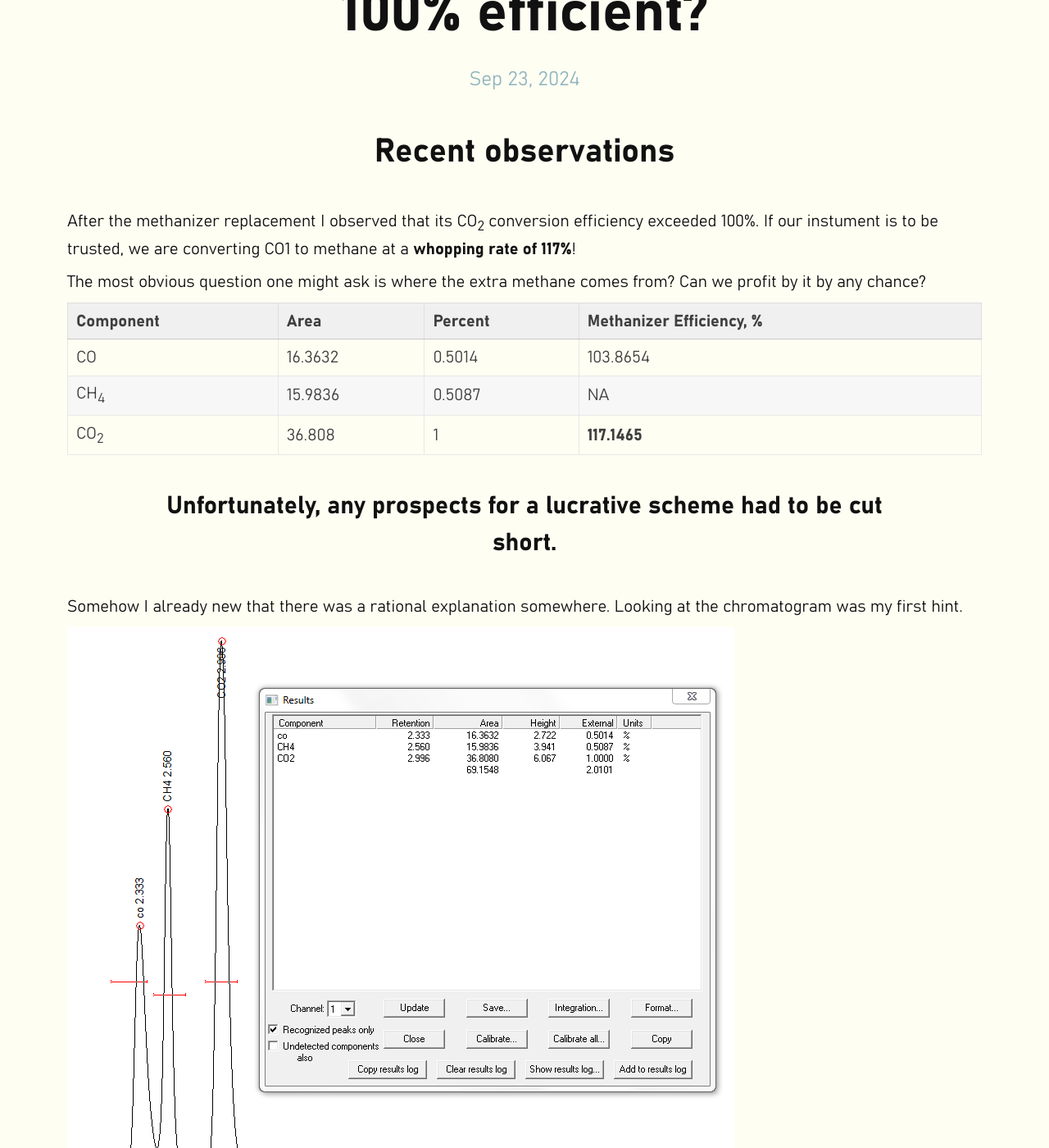
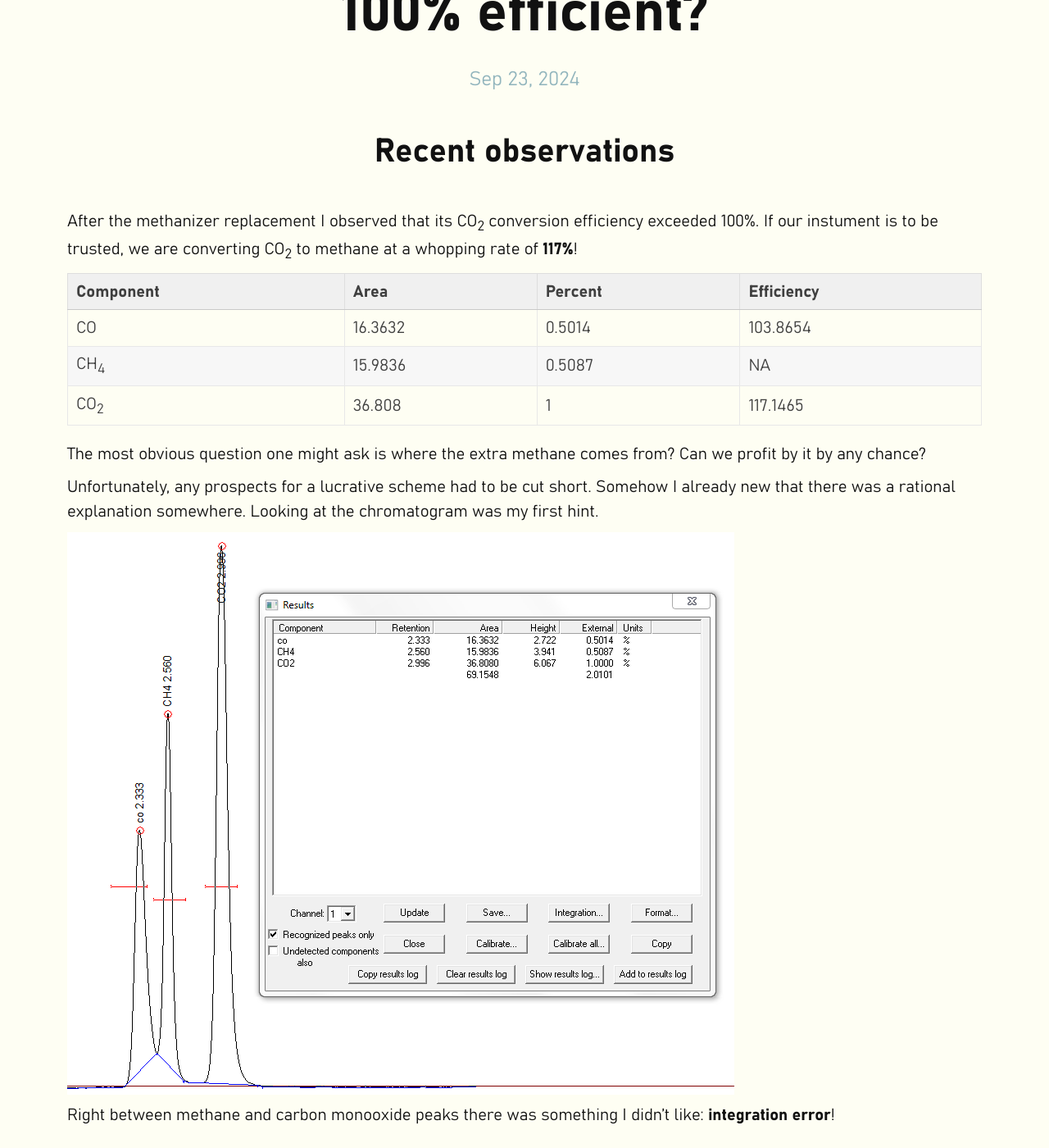
Before and after one commit to dunfieldlab/dunfieldlab.github.io, a Jekyll site: the page built from _posts/news/2024-09-26-why-methanizer-is-more-than-100.markdown, in a window 1280 px wide and 1400 px high, scrolled down 497 px. Shown: the whole window at 82% size. Built offline with Jekyll 4.4.1, drawn with Linux system fonts in a browser that asks for light colours; some of the changed text lies outside the part shown.

Commit message:
fixes in GC methanizer post

```diff
--- a/_posts/news/2024-09-26-why-methanizer-is-more-than-100.markdown
+++ b/_posts/news/2024-09-26-why-methanizer-is-more-than-100.markdown
@@ -8,40 +8,38 @@
 ---
 
 ## Recent observations
-After the methanizer replacement I observed that its CO<sub>2</sub> conversion efficiency exceeded 100%. If our instument is to be trusted, we are converting CO1 to methane at a **whopping rate of 117%**!
+After the methanizer replacement I observed that its CO<sub>2</sub> conversion efficiency exceeded 100%. If our instument is to be trusted, we are converting CO<sub>2</sub> to methane at a whopping rate of **117%**!
+
+| Component | Area    | Percent | Efficiency |
+|-----------|---------|---------|------------|
+| CO        | 16.3632 | 0.5014  | 103.8654   |
+| CH<sub>4</sub>       | 15.9836 | 0.5087  | NA         |
+| CO<sub>2</sub>       | 36.808  | 1       | 117.1465   |
+
 
 The most obvious question one might ask is where the extra methane comes from? Can we profit by it by any chance?
 
-|  Component  |  Area     |  Percent  | Methanizer Efficiency, % |
-|-------------|-----------|-----------|--------------------------|
-| CO          | 16.3632   | 0.5014    | 103.8654                 |
-| CH<sub>4</sub>         | 15.9836   | 0.5087    | NA                       |
-| CO<sub>2</sub>         | 36.808    | 1         | **117.1465**               |
+Unfortunately, any prospects for a lucrative scheme had to be cut short. Somehow I already new that there was a rational explanation somewhere. Looking at the chromatogram was my first hint.
 
-### Unfortunately, any prospects for a lucrative scheme had to be cut short.
-Somehow I already new that there was a rational explanation somewhere. Looking at the chromatogram was my first hint.
+![](/images/gc1.png)
 
-!["gc1"](/images/gc1.png)
+Right between methane and carbon monooxide peaks there was something I didn't like: **integration error**!
 
-Right between methane and carbon monooxide peaks there was something I didn't like: *integration error*{: style="color: red"}.!
-
-Hopefully those are easy to fix
-First we go to the Edit->Manual integration
+### Hopefully those are easy to fix
+* First we go to the *Edit->Manual integration*
 
 ![](/images/gc2.png)
 
-
-### Then after applying the tool
-
+* Then after applying the tool
 
 we split the two adjacent peaks. The integration of the methane peak looks more realistic and we get:
 
 ![](/images/gc3.png)
 
-Not perfect, but we know what to blame and how to get from there. Our corrected methanizer efficiency is now better at reflecting reality:
+Not perfect, but we know what to blame and how to get from there. Our **corrected** methanizer efficiency is now better at reflecting reality:
 
-| Component    | Area     | Percent  | Methanizer Efficiency, % |
-|--------------|----------|----------|--------------------------|
-| CO           | 18.6501  | 0.5014   | 105.7996                 |
-| CH<sub>4</sub>         | 17.8844  | 0.5087   |  NA                      |
-| CO<sub>2</sub>         | 36.808   | 1        | 104.6959                 |
+| Component | Area    | Percent | Efficiency |
+|-----------|---------|---------|------------|
+| CO     | 18.6501 | 0.5014  | 105.7996   |
+|CH<sub>4</sub>       | 17.8844 | 0.5087  | NA         |
+| CO<sub>2</sub>         | 36.808  | 1       | 104.6959   |
```
